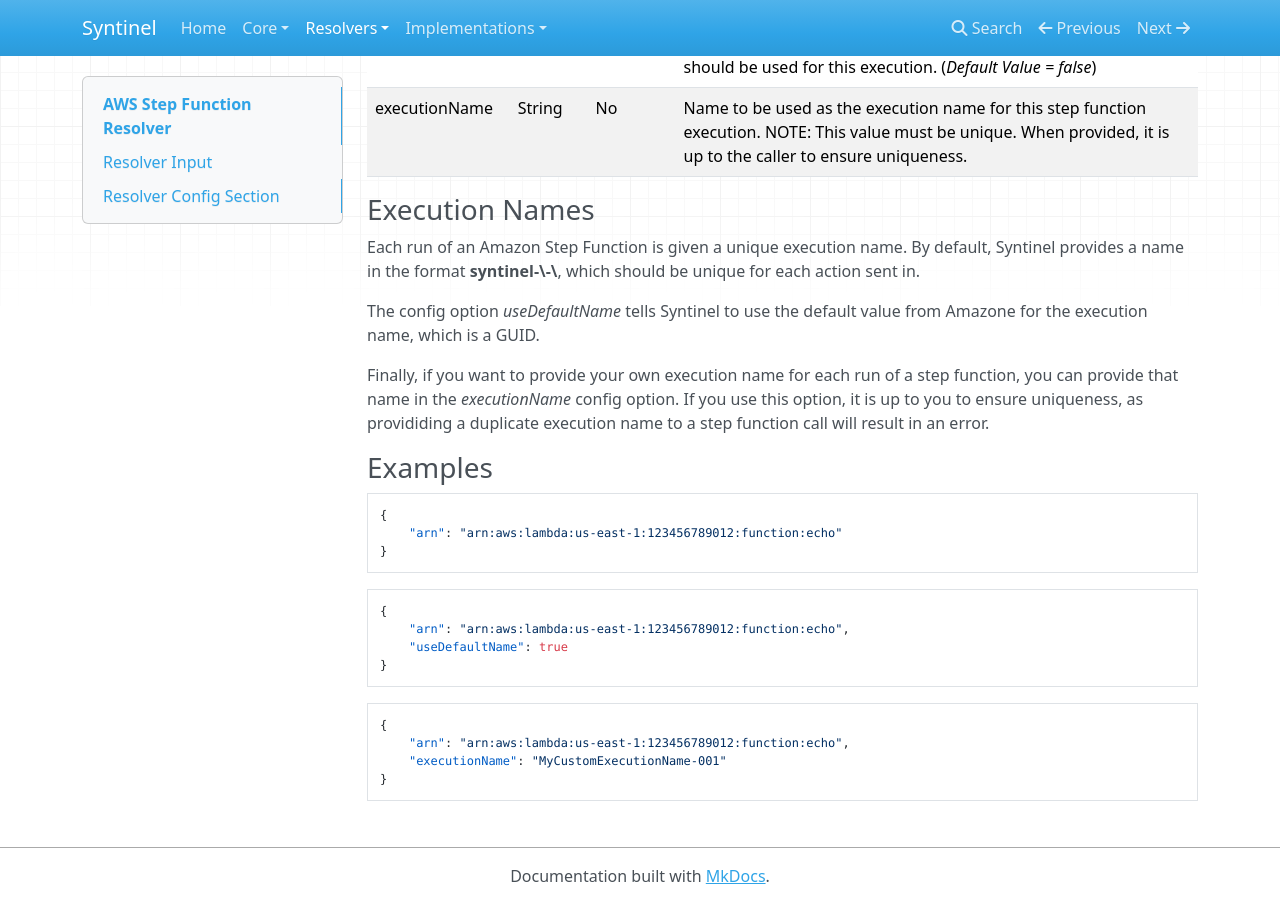
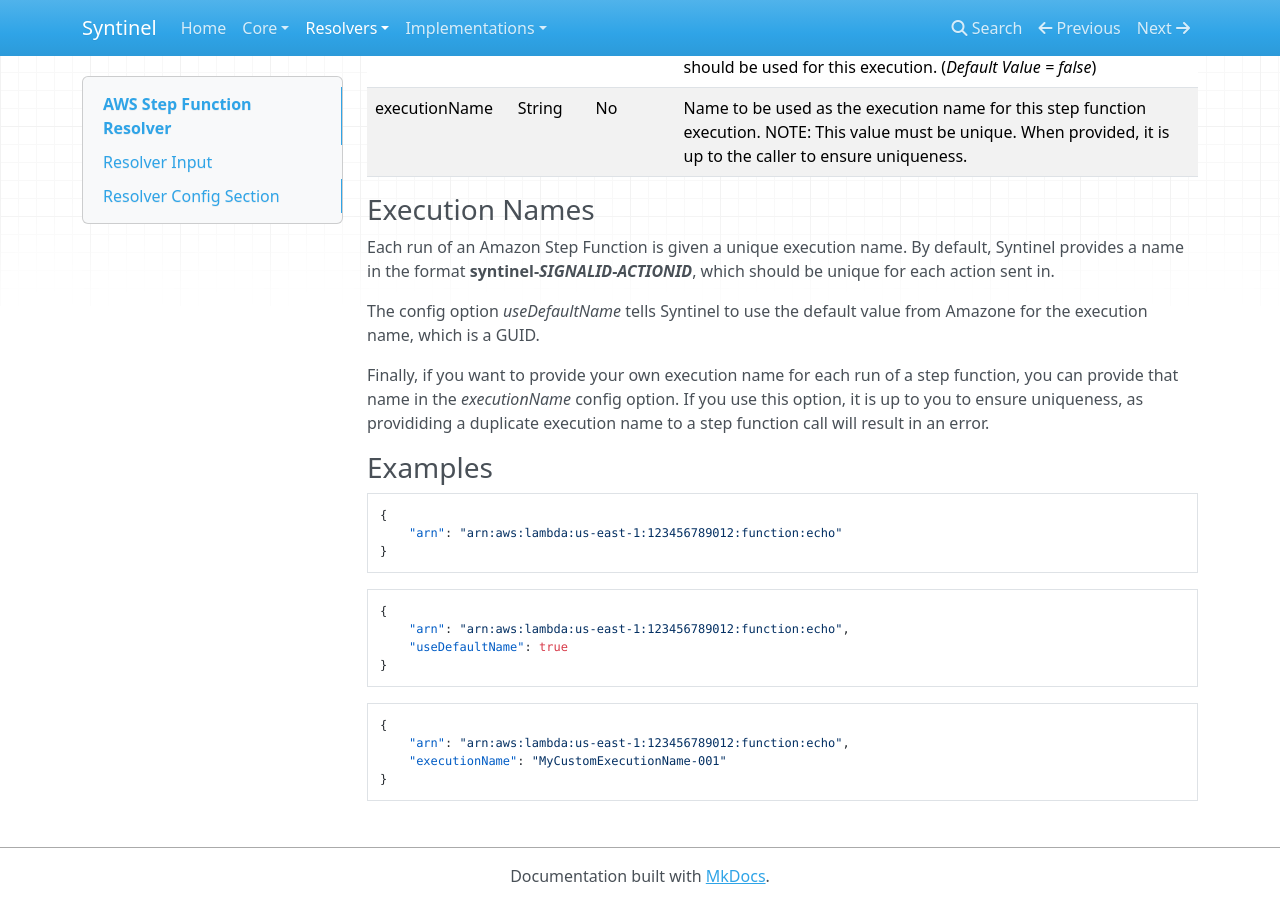
Before and after one commit to SynapseProject/syntinel.docs, an MkDocs documentation site: the page built from docs/resolvers/aws-stepfunction.md, in a window 1280 px wide and 900 px high, scrolled down 759 px. Built offline with MkDocs 1.6.1, drawn with Linux system fonts in a browser that asks for light colours; nearby versions of some CDN libraries; old or Windows-style settings are respelled for this version of MkDocs.

Commit message:
Fixed bug with mkdocs

```diff
--- a/docs/resolvers/aws-stepfunction.md
+++ b/docs/resolvers/aws-stepfunction.md
@@ -35,7 +35,7 @@ See [Resolver Input](./overview.md#resolver-input) section of the [Resolvers](./
 
 ### Execution Names
 
-Each run of an Amazon Step Function is given a unique execution name.  By default, Syntinel provides a name in the format **syntinel-\<signalid>-\<actionid>**, which should be unique for each action sent in.
+Each run of an Amazon Step Function is given a unique execution name.  By default, Syntinel provides a name in the format **syntinel-*SIGNALID*-*ACTIONID***, which should be unique for each action sent in.
 
 The config option *useDefaultName* tells Syntinel to use the default value from Amazone for the execution name, which is a GUID.
 
```
